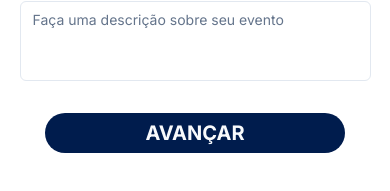
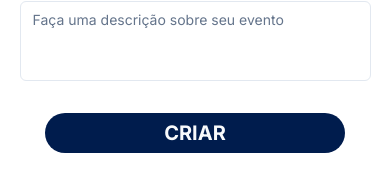
Before and after one commit to Matheus-kb/ConnecTech-Front, a Next.js app: page /events/create in a window 390 px wide. Shown: the part 601-792 px from the top of the page. Built offline with nearby package versions, Linux system fonts and the light colour scheme; no server answers.

Commit message:
feat: responsiveness adjustments to the event creation form

```diff
--- a/app/events/create/page.tsx
+++ b/app/events/create/page.tsx
@@ -7,7 +7,6 @@ import { Button } from "@/components/ui/button";
 import {
   Form,
   FormControl,
-  FormDescription,
   FormField,
   FormItem,
   FormLabel,
@@ -15,12 +14,9 @@ import {
 } from "@/components/ui/form";
 import { Input } from "@/components/ui/input";
 import {
-  AtSign,
   Clock,
-  LockKeyholeIcon,
   MapPin,
   PenLine,
-  User,
 } from "lucide-react";
 import Header from "@/components/header";
 import { Textarea } from "@/components/ui/textarea";
@@ -103,7 +99,7 @@ const EventCreatePage = () => {
     <>
       <Header />
       <div className="flex flex-col items-center justify-center h-[90vh]">
-        <h1 className="uppercase font-bold text-xl pb-12">Monte seu evento</h1>
+        <h1 className="uppercase font-bold text-xl pb-12 lg:2xl">Monte seu evento</h1>
         <div>
           <Form {...form}>
             <form onSubmit={form.handleSubmit(onSubmit)} className="space-y-8">
@@ -238,7 +234,7 @@ const EventCreatePage = () => {
                   className="min-w-[18.75rem] rounded-3xl font-bold text-xl uppercase"
                   type="submit"
                 >
-                  Avançar
+                  Criar
                 </Button>
               </div>
             </form>
--- a/components/header.tsx
+++ b/components/header.tsx
@@ -23,7 +23,7 @@ const Header = () => {
         <ChevronLeft  className="min-w-9 min-h-9 lg:hidden" />
         <Button variant="ghost" onClick={goBack} className="hidden lg:block">
         <div>
-          <h1 className="font-bold text-3xl">ConnecTech</h1>
+          <h1 className="font-bold text-3xl pt-[-0.5rem]">ConnecTech</h1>
         </div>
         </Button>
         <div className="hidden lg:flex space-x-4 items-end ml-auto">
```
